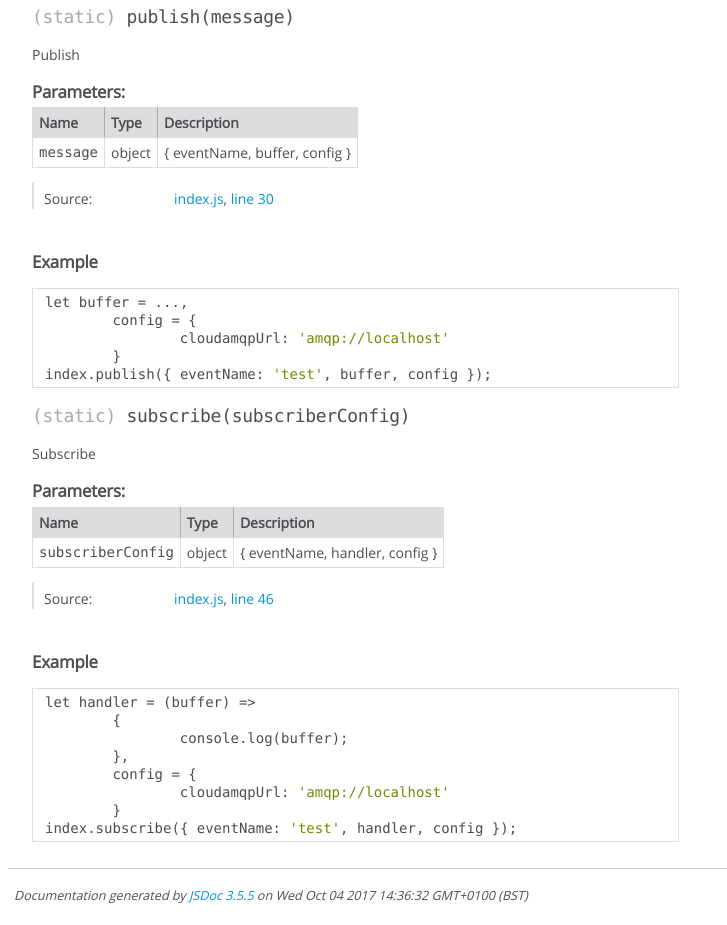
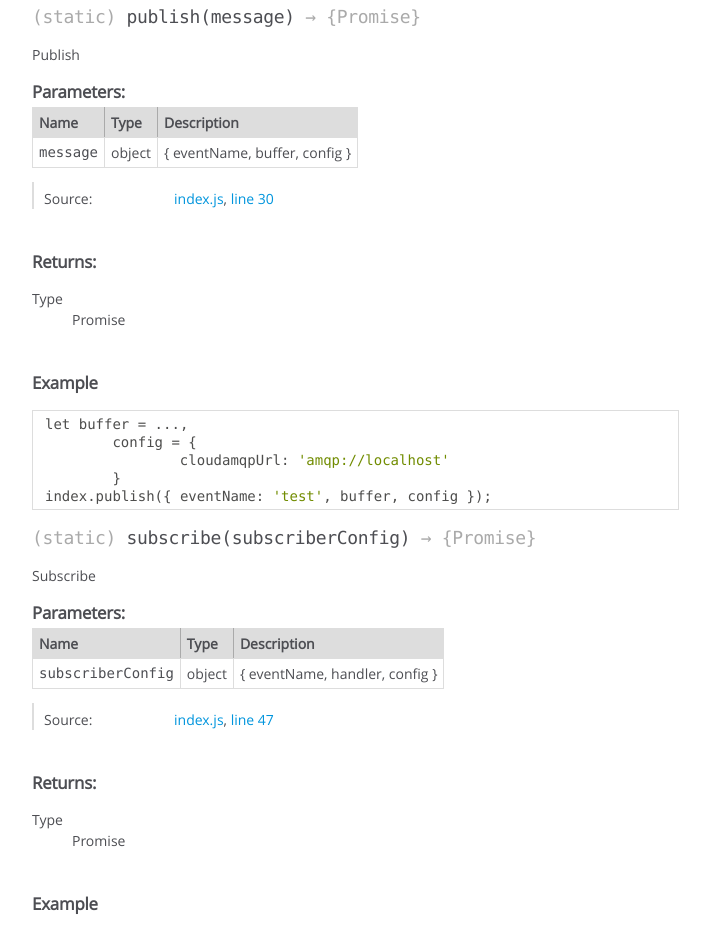
Before and after one commit to certinia/orizuru-transport-rabbitmq, a website: page doc/module-index.html in a window 1280 px wide. Shown: the part 315-1240 px from the top of the page, without its empty margins (0-727 px from the left). Drawn offline with Linux system fonts and the light colour scheme.

Commit message:
improved docs

```diff
--- a/doc/module-index.html
+++ b/doc/module-index.html
@@ -146,7 +146,7 @@ In this case, the transport uses rabbitmq.</div>
 
 
 
-    <h4 class="name" id=".publish"><span class="type-signature">(static) </span>publish<span class="signature">(message)</span><span class="type-signature"></span></h4>
+    <h4 class="name" id=".publish"><span class="type-signature">(static) </span>publish<span class="signature">(message)</span><span class="type-signature"> &rarr; {Promise}</span></h4>
 
 
 
@@ -270,6 +270,24 @@ In this case, the transport uses rabbitmq.</div>
 
 
 
+<h5>Returns:</h5>
+
+
+
+
+<dl>
+    <dt>
+        Type
+    </dt>
+    <dd>
+
+<span class="param-type">Promise</span>
+
+
+    </dd>
+</dl>
+
+
 
 
 
@@ -290,7 +308,7 @@ index.publish({ eventName: 'test', buffer, config });</code></pre>
 
 
 
-    <h4 class="name" id=".subscribe"><span class="type-signature">(static) </span>subscribe<span class="signature">(subscriberConfig)</span><span class="type-signature"></span></h4>
+    <h4 class="name" id=".subscribe"><span class="type-signature">(static) </span>subscribe<span class="signature">(subscriberConfig)</span><span class="type-signature"> &rarr; {Promise}</span></h4>
 
 
 
@@ -391,7 +409,7 @@ index.publish({ eventName: 'test', buffer, config });</code></pre>
 
     <dt class="tag-source">Source:</dt>
     <dd class="tag-source"><ul class="dummy"><li>
-        <a href="index.js.html">index.js</a>, <a href="index.js.html#line46">line 46</a>
+        <a href="index.js.html">index.js</a>, <a href="index.js.html#line47">line 47</a>
     </li></ul></dd>
 
 
@@ -412,6 +430,24 @@ index.publish({ eventName: 'test', buffer, config });</code></pre>
 
 
 
+
+
+<h5>Returns:</h5>
+
+
+
+
+<dl>
+    <dt>
+        Type
+    </dt>
+    <dd>
+
+<span class="param-type">Promise</span>
+
+
+    </dd>
+</dl>
 
 
 
@@ -453,7 +489,7 @@ index.subscribe({ eventName: 'test', handler, config });</code></pre>
 <br class="clear">
 
 <footer>
-    Documentation generated by <a href="https://github.com/jsdoc3/jsdoc">JSDoc 3.5.5</a> on Wed Oct 04 2017 14:36:32 GMT+0100 (BST)
+    Documentation generated by <a href="https://github.com/jsdoc3/jsdoc">JSDoc 3.5.5</a> on Wed Oct 04 2017 15:07:06 GMT+0100 (BST)
 </footer>
 
 <script> prettyPrint(); </script>
--- a/src/lib/index.js
+++ b/src/lib/index.js
@@ -25,7 +25,7 @@ module.exports = {
 	 * index.publish({ eventName: 'test', buffer, config });
 	 *
 	 * @param {object} message - { eventName, buffer, config }
-	 *
+	 * @returns {Promise}
 	 */
 	publish: config => publish.send(config),
 	/**
@@ -42,6 +42,7 @@ module.exports = {
 	 * index.subscribe({ eventName: 'test', handler, config });
 	 *
 	 * @param {object} subscriberConfig - { eventName, handler, config }
+	 * @returns {Promise}
 	 */
 	subscribe: config => subscribe.handle(config)
 };
```
Also changed, not shown: doc/index.html (+1 -1 lines), doc/index.js.html (+3 -2 lines).
